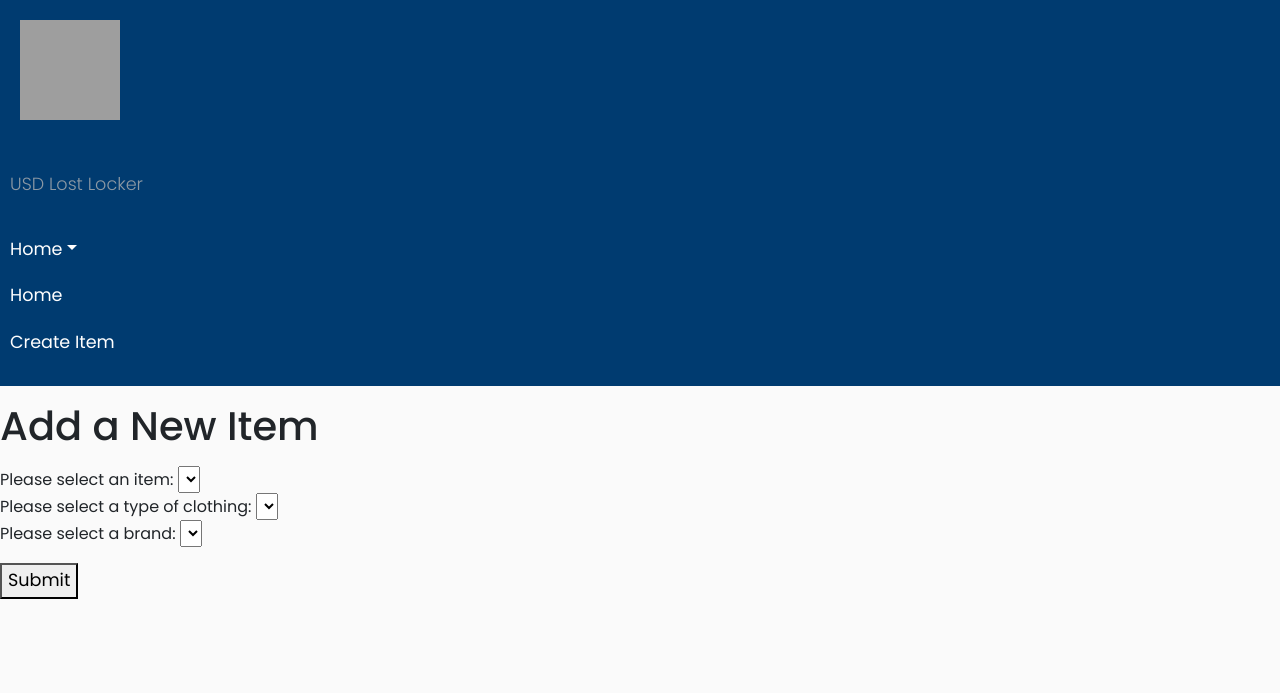
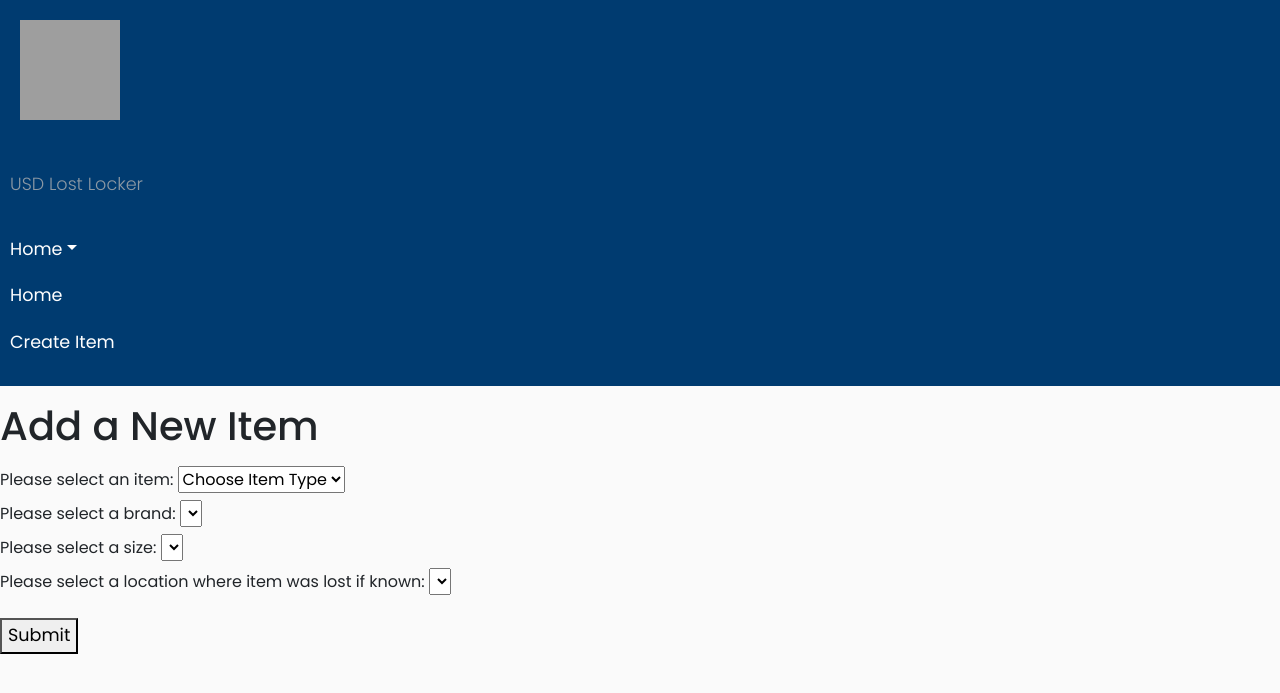
Before and after one commit to bokulbacki/Lost-Locker, a Flask app: page /createItem/ in a window 1280 px wide. Shown: the top 693 px of the page. Run offline with Flask 2, Linux system fonts and the light colour scheme; data that the repository does not hold is empty; some libraries are stand-ins or nearby versions; grey boxes are pictures that could not be loaded.

Commit message:
more dropdowns progress

```diff
--- a/app.py
+++ b/app.py
@@ -83,12 +83,15 @@
     return jsonify(items)
 
 
-@app.route('/api/clothing-types')
+@app.route('/api/ClothingTypes')
 def returnClothingTypes():
+    var1=  request.args.get('var1')
+    var2 = request.args.get('var2')
     conn = get_db_connection()
     cur = conn.cursor()
-
-    data = cur.execute('select attributetype_id,description from attributetype where attributetype=' + "'ClothingType'")
+    print("Var1 : " + var1)
+    print("Var2 : " + var2)
+    data = cur.execute('select i.itemtype_id, i.itemtype, a.attributetype_id, a.attributetype, a.description, ia.itemtype_id, ia.attributetype_id from itemtype i, item_attribute ia, attributetype a where i.itemtype_id = ia.itemtype_id and a.attributetype_id = ia.attributetype_id and i.itemtype_id =' + var1 + " and a.attributetype = '" + var2 + "'")
     items = cur.fetchall()
     conn.close()
     return jsonify(items)
--- a/templates/base_2.html
+++ b/templates/base_2.html
@@ -71,12 +71,12 @@
         <script>
         $(document).ready(function() {
 
-            $('#attributes').hide();
+            $('#clothing-types').hide();
             let dropdown = $('#available-items');
 
             dropdown.append('<option selected="true" disabled>Choose Item Type</option>');
             dropdown.prop('selectedIndex', 0);
-            alert("hello");
+
             //URL to get data from
             const url = 'http://127.0.0.1:5000/api/item-type';
 
@@ -101,42 +101,184 @@
 
 
         $('#available-items').on('change', function() {
-
-            let dropdown2 = $('#clothing-types');
-            var previous = $("#available-items").val()
+            previous = $('#available-items').val()
             alert(previous)
-            if (previous == 0) {
-
-                //$('#clothing-types').style.display = 'block';
+            if (previous == 1){
+            $('#clothing-types, #clothing-label').show();
+            let dropdown = $('#clothing-types');
+            dropdown.empty();
+            dropdown.append('<option selected="true" disabled>Choose Type</option>');
+            dropdown.prop('selectedIndex', 0);
+            var id = $("#available-items").val()
 
 
-                const url = 'http://127.0.0.1:5000/api/clothing-types';
-                const url = 'http://127.0.0.1:5000/api/brand';
+
+
+
+                const url = 'http://127.0.0.1:5000/api/ClothingTypes?var1=' + id + '&var2=ClothingType';
+
                 // Populate dropdown with list of provinces
                 $.getJSON(url, function (data) {
 
 
                     for (var i = 0; i < data.length; i++) {
                     // Access the values within the current array
-                        var value1 = data[i][0];
-                        var value2 = data[i][1];
+                        var value1 = data[i][4];
+
 
                     // Create an <option> element with the value and text set to the current values
-                        var option = $("<option>").val(value1).text(value2);
+                        var option = $("<option>").val(value1).text(value1);
 
 
                     // Append the <option> element to the <select> element
-                        dropdown2.append(option);
+                        dropdown.append(option);
                 }
             })
+
+
+
+
+
+
+
+        }
+        else {
+            $('#clothing-types, #clothing-label').hide();
+        }
+
+    });
+
+
+
+    $('#available-items').on('change', function() {
+
+            let dropdown = $('#brands');
+            dropdown.empty();
+            dropdown.append('<option selected="true" disabled>Choose Brand</option>');
+            dropdown.prop('selectedIndex', 0);
+            var id = $("#available-items").val()
+            //var previous = $("#clothing-types").val()
+
+
+
+
+
+            const url = 'http://127.0.0.1:5000/api/ClothingTypes?var1=' + id + '&var2=Brand';
+
+            // Populate dropdown with list of provinces
+            $.getJSON(url, function (data) {
+
+
+                for (var i = 0; i < data.length; i++) {
+                // Access the values within the current array
+                    var value1 = data[i][4];
+
+
+                // Create an <option> element with the value and text set to the current values
+                    var option = $("<option>").val(value1).text(value1);
+
+
+                // Append the <option> element to the <select> element
+                    dropdown.append(option);
             }
+            })
+
+
+
+
 
 
 
 
 
     });
+
+    $('#available-items').on('change', function() {
+
+            let dropdown = $('#size');
+            dropdown.empty();
+            dropdown.append('<option selected="true" disabled>Choose Size</option>');
+            dropdown.prop('selectedIndex', 0);
+            var id = $("#available-items").val()
+            //var previous = $("#clothing-types").val()
+
+
+
+
+
+            const url = 'http://127.0.0.1:5000/api/ClothingTypes?var1=' + id + '&var2=Size';
+
+            // Populate dropdown with list of provinces
+            $.getJSON(url, function (data) {
+
+                for (var i = 0; i < data.length; i++) {
+                // Access the values within the current array
+                    var value1 = data[i][4];
+
+
+                // Create an <option> element with the value and text set to the current values
+                    var option = $("<option>").val(value1).text(value1);
+
+
+                // Append the <option> element to the <select> element
+                    dropdown.append(option);
+            }
+            })
+
+
+
+
+
+
+
+
+
+    });
+    $('#available-items').on('change', function() {
+
+            let dropdown = $('#location');
+            dropdown.empty();
+            dropdown.append('<option selected="true" disabled>Choose Location</option>');
+            dropdown.prop('selectedIndex', 0);
+            var id = $("#available-items").val()
+            //var previous = $("#clothing-types").val()
+
+
+
+
+
+            const url = 'http://127.0.0.1:5000/api/ClothingTypes?var1=' + id + '&var2=Location';
+
+            // Populate dropdown with list of provinces
+            $.getJSON(url, function (data) {
+
+
+                for (var i = 0; i < data.length; i++) {
+                // Access the values within the current array
+                    var value1 = data[i][4];
+
+
+                // Create an <option> element with the value and text set to the current values
+                    var option = $("<option>").val(value1).text(value1);
+
+
+                // Append the <option> element to the <select> element
+                    dropdown.append(option);
+            }
+            })
+
+
+
+
+
+
+
+
+
+    });
+
 });
+
 
 
 
--- a/templates/createItem.html
+++ b/templates/createItem.html
@@ -12,7 +12,8 @@
 
             <!--User chooses what type of item they lost -->
             <div>
-              Please select an item:
+              <label id="itemtype-label" for="dropdown"> Please select an item:  </label>
+
               <select id="available-items" name="available-items" method="post"></select>
 
 
@@ -20,15 +21,33 @@
 
 
             <div>
-              Please select a type of clothing:
+              <label id="clothing-label" for="dropdown" style="display:none;">Please select a type of clothing: </label>
+
               <select id="clothing-types" name="clothing-types" method="post"></select>
 
 
             </div>
 
             <div>
-              Please select a brand:
-              <select id="brand" name="itemType" method="post"></select>
+              <label id="brand-label" for="dropdown" >Please select a brand: </label>
+
+              <select id="brands" name="size" method="post"></select>
+
+
+            </div>
+
+            <div>
+              <label id="size-label" for="dropdown" >Please select a size: </label>
+
+              <select id="size" name="size" method="post"></select>
+
+
+            </div>
+
+            <div>
+              <label id="location-label" for="dropdown" >Please select a location where item was lost if known: </label>
+
+              <select id="location" name="location" method="post"></select>
 
 
             </div>
```
Also changed, not shown: scriptsql.txt (+5 -5 lines).
